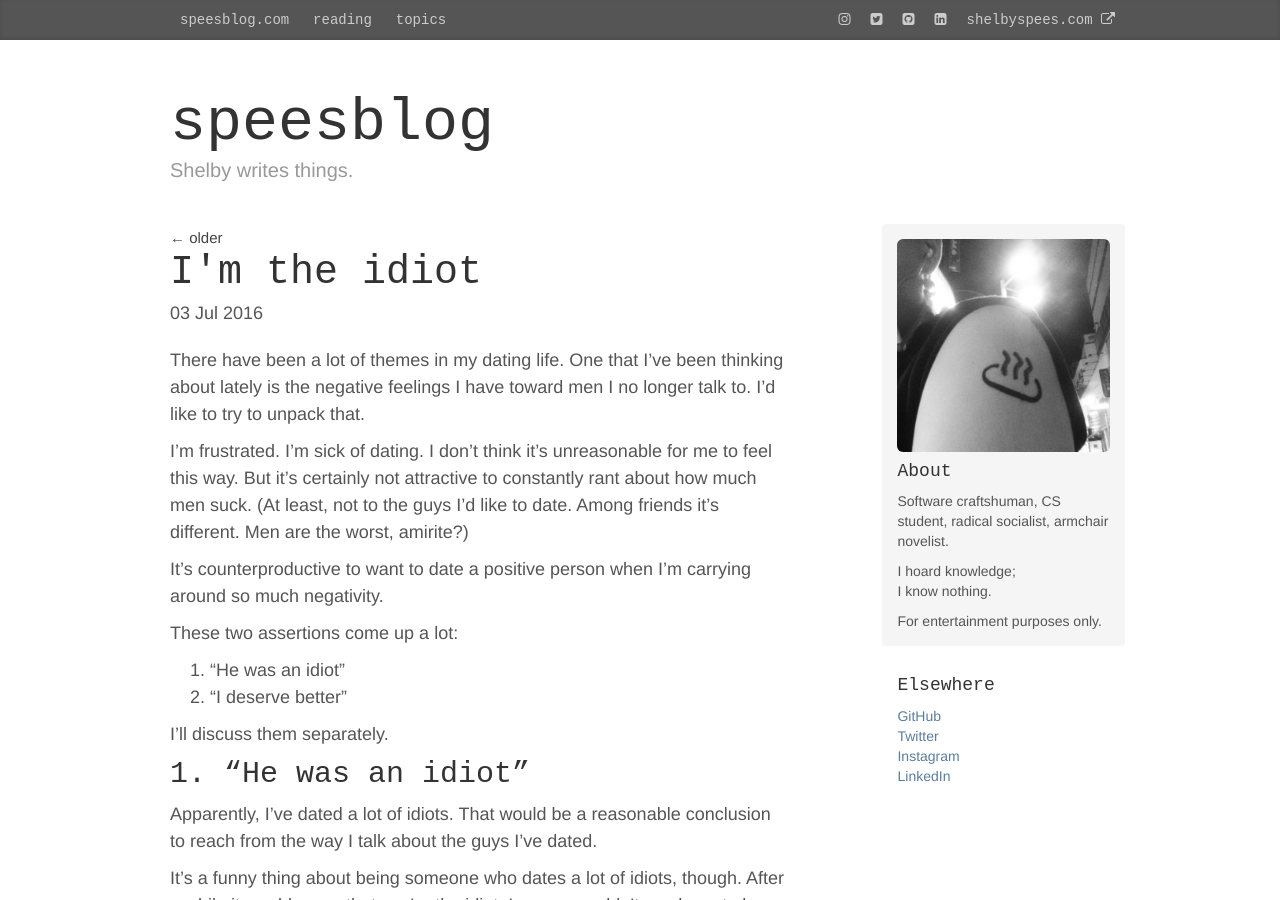
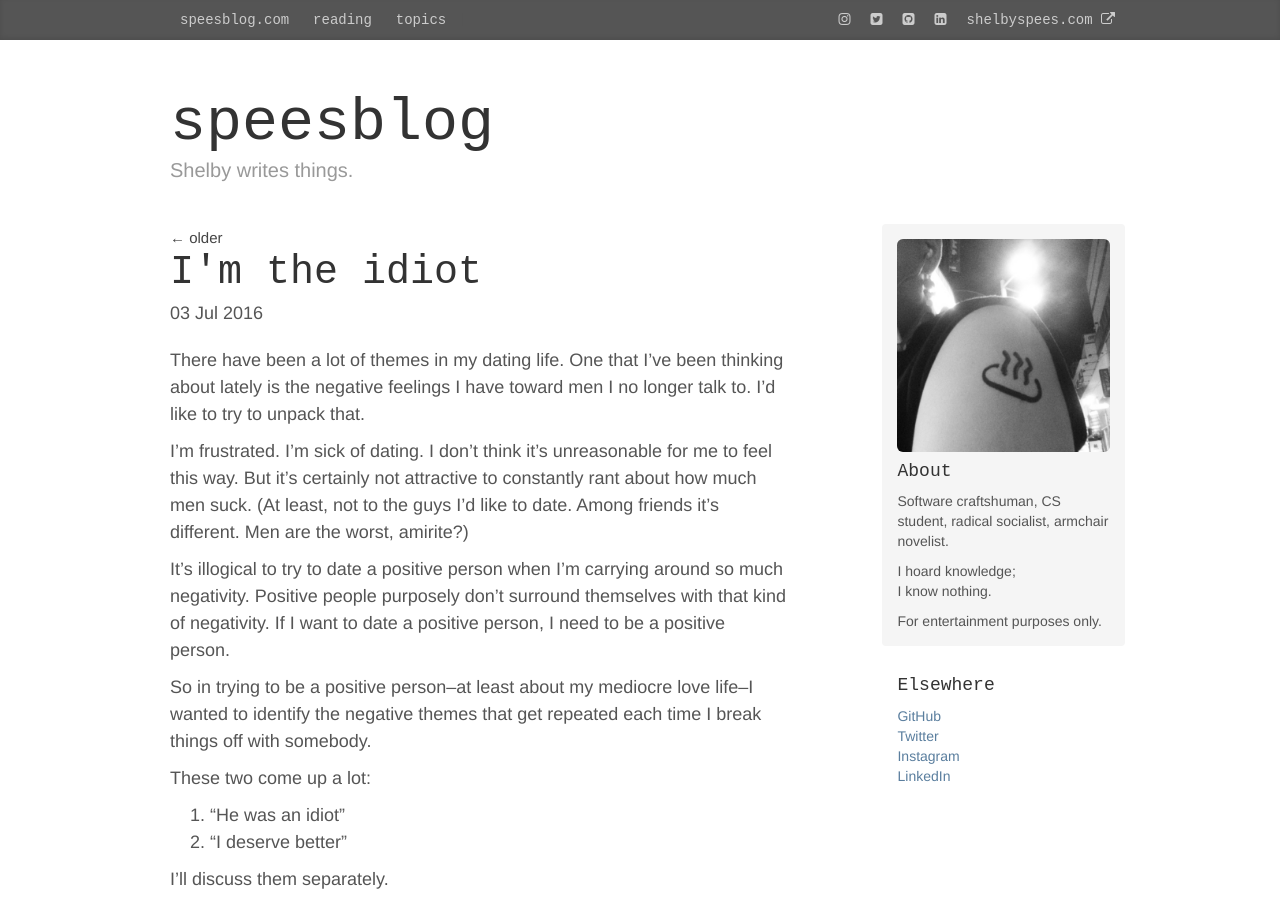
Before and after one commit to shelbyspees/speesblog, a Jekyll site: the page built from _posts/2016-07-03-im-the-idiot.md, in a window 1280 px wide and 900 px high. Built offline with Jekyll 4.4.1, drawn with Linux system fonts in a browser that asks for light colours; nearby versions of some CDN libraries.

Commit message:
Update post

```diff
--- a/_posts/2016-07-03-im-the-idiot.md
+++ b/_posts/2016-07-03-im-the-idiot.md
@@ -8,9 +8,11 @@ There have been a lot of themes in my dating life. One that I've been thinking a
 
 I'm frustrated. I'm sick of dating. I don't think it's unreasonable for me to feel this way. But it's certainly not attractive to constantly rant about how much men suck. (At least, not to the guys I'd like to date. Among friends it's different. Men are the worst, amirite?)
 
-It's counterproductive to want to date a positive person when I'm carrying around so much negativity.
+It's illogical to try to date a positive person when I'm carrying around so much negativity. Positive people purposely don't surround themselves with that kind of negativity. If I want to date a positive person, I need to be a positive person.
 
-These two assertions come up a lot:
+So in trying to be a positive person--at least about my mediocre love life--I wanted to identify the negative themes that get repeated each time I break things off with somebody.
+
+These two come up a lot:
 
 1. "He was an idiot"
 2. "I deserve better"
```
